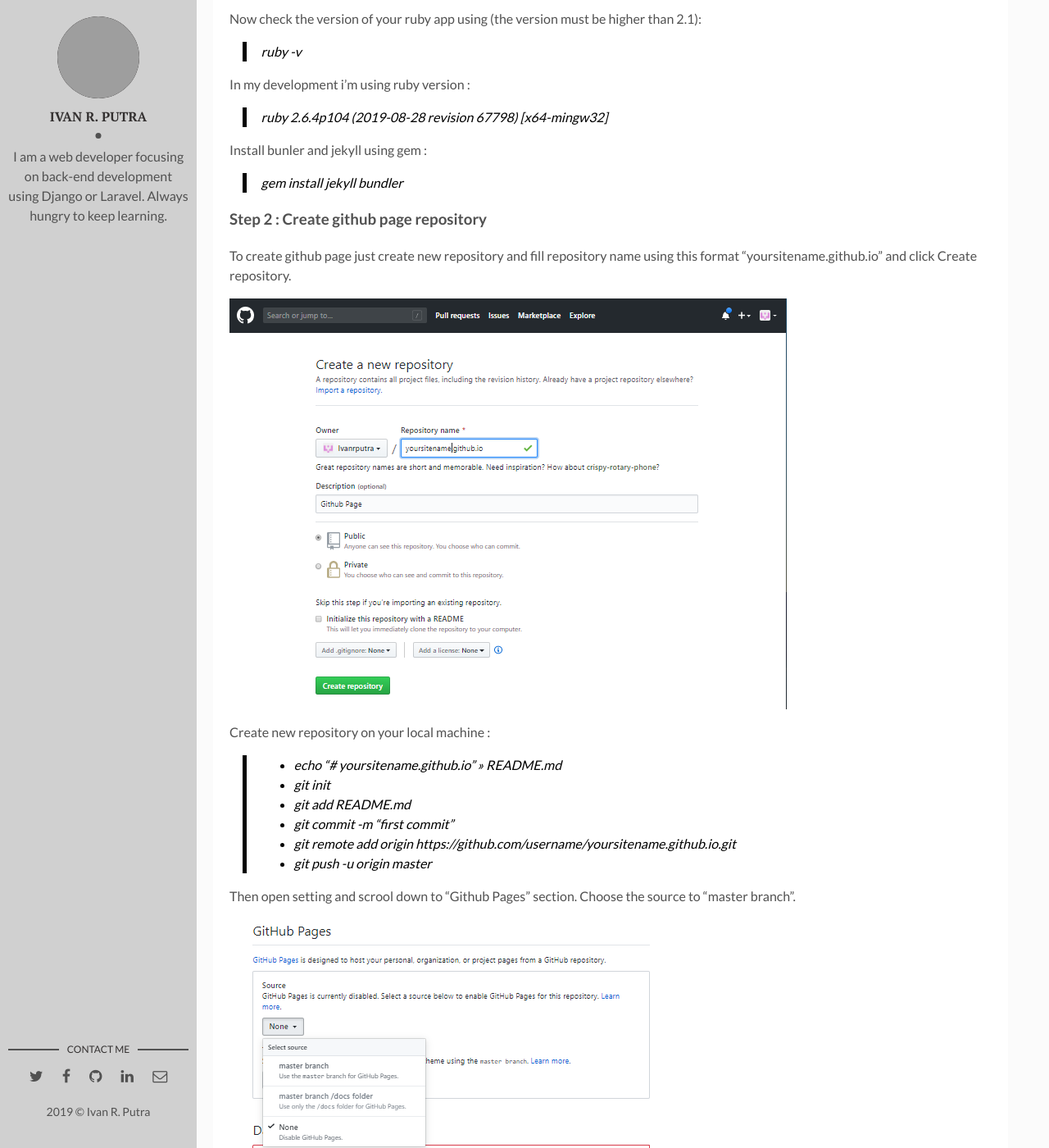
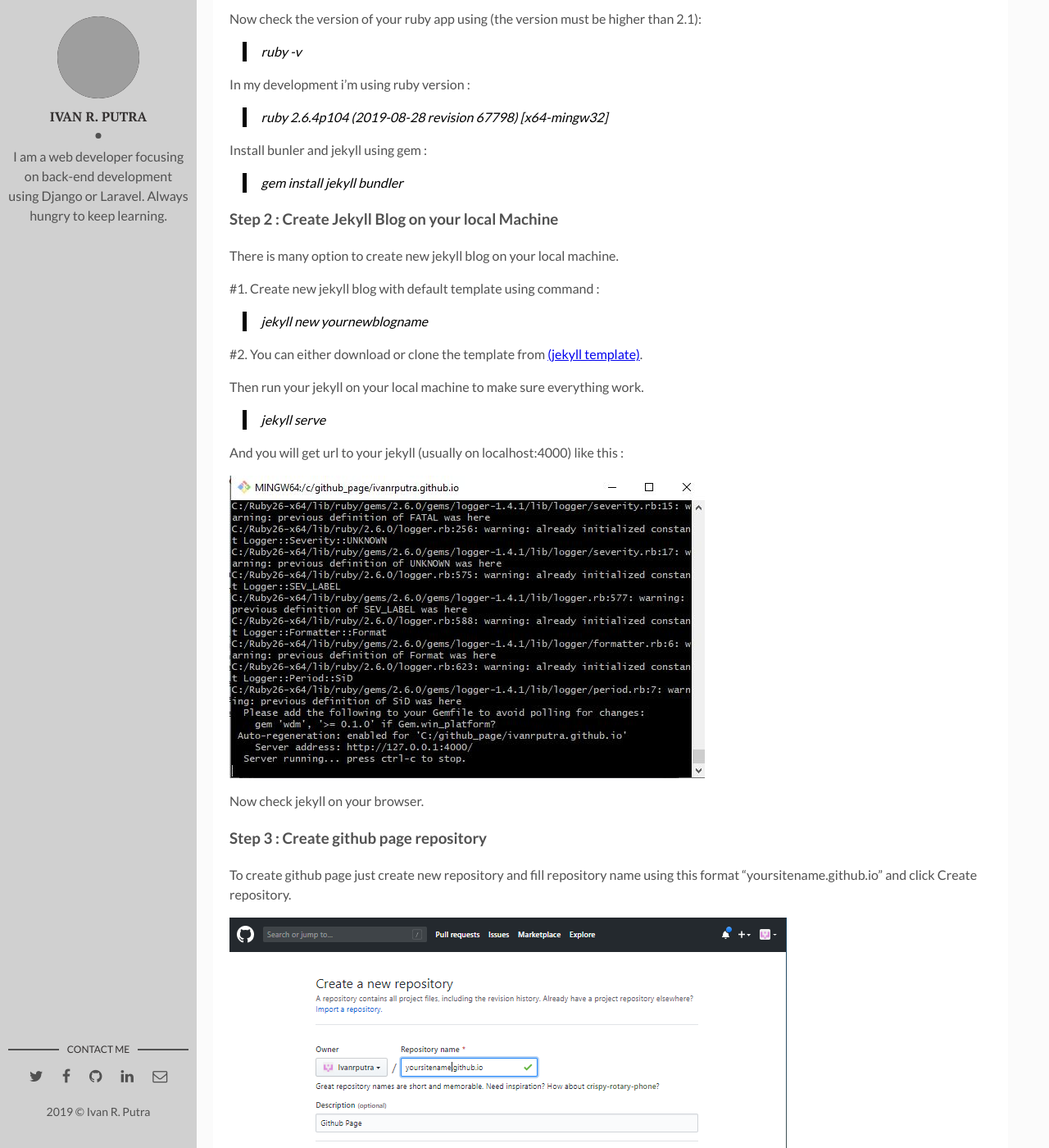
Before and after one commit to Ivanrputra/ivanrputra.github.io, a Jekyll site: the page built from _posts/2017-09-12-BUild Github Page using Jekyll static site generator.markdown, in a window 1280 px wide and 1400 px high, scrolled down 985 px. Shown: the whole window at 82% size. Built offline with Jekyll 4.4.1, drawn with Linux system fonts in a browser that asks for light colours; comment, search, counter and statistics services are not loaded; some of the changed text lies outside the part shown; grey boxes are pictures that could not be loaded.

Commit message:
first post

```diff
--- a/_includes/head.html
+++ b/_includes/head.html
@@ -86,4 +86,54 @@
 	<link rel="stylesheet" href="{{ "/assets/fonts/font-awesome/css/font-awesome.min.css" | prepend: site.baseurl }}">
 	<!-- Styles -->
 	<link rel="stylesheet" href="{{ "/assets/css/main.css" | prepend: site.baseurl }}">
+  <script src="https://unpkg.com/simple-jekyll-search@1.5.0/dest/simple-jekyll-search.min.js"></script>
+  <style type="text/css">
+    input {
+      outline: none;
+    }
+    input[type=search] {
+      -webkit-appearance: textfield;
+      -webkit-box-sizing: content-box;
+      font-family: inherit;
+      font-size: 100%;
+    }
+    input::-webkit-search-decoration,
+    input::-webkit-search-cancel-button {
+      display: none;
+    }
+
+
+    input[type=search] {
+      background: #ededed url(https://static.tumblr.com/ftv85bp/MIXmud4tx/search-icon.png) no-repeat 9px center;
+      border: solid 1px #ccc;
+      padding: 9px 10px 9px 32px;
+      width: 55px;
+
+      -webkit-border-radius: 10em;
+      -moz-border-radius: 10em;
+      border-radius: 10em;
+
+      -webkit-transition: all .5s;
+      -moz-transition: all .5s;
+      transition: all .5s;
+    }
+    input[type=search]:focus {
+      width: 130px;
+      background-color: #fff;
+      border-color: #66CC75;
+
+      -webkit-box-shadow: 0 0 5px rgba(109,207,246,.5);
+      -moz-box-shadow: 0 0 5px rgba(109,207,246,.5);
+      box-shadow: 0 0 5px rgba(109,207,246,.5);
+    }
+
+
+    input:-moz-placeholder {
+      color: #999;
+    }
+    input::-webkit-input-placeholder {
+      color: #999;
+    }
+  </style>
+
 </head>
--- a/_layouts/default.html
+++ b/_layouts/default.html
@@ -1,57 +1,6 @@
 <!DOCTYPE html>
 <html lang="en">
 {% include head.html %}
-<style type="text/css">
-
-input {
-	outline: none;
-}
-input[type=search] {
-	-webkit-appearance: textfield;
-	-webkit-box-sizing: content-box;
-	font-family: inherit;
-	font-size: 100%;
-}
-input::-webkit-search-decoration,
-input::-webkit-search-cancel-button {
-	display: none;
-}
-
-
-input[type=search] {
-	background: #ededed url(https://static.tumblr.com/ftv85bp/MIXmud4tx/search-icon.png) no-repeat 9px center;
-	border: solid 1px #ccc;
-	padding: 9px 10px 9px 32px;
-	width: 55px;
-
-	-webkit-border-radius: 10em;
-	-moz-border-radius: 10em;
-	border-radius: 10em;
-
-	-webkit-transition: all .5s;
-	-moz-transition: all .5s;
-	transition: all .5s;
-}
-input[type=search]:focus {
-	width: auto;
-	background-color: #fff;
-	border-color: #66CC75;
-
-	-webkit-box-shadow: 0 0 5px rgba(109,207,246,.5);
-	-moz-box-shadow: 0 0 5px rgba(109,207,246,.5);
-	box-shadow: 0 0 5px rgba(109,207,246,.5);
-}
-
-
-input:-moz-placeholder {
-	color: #999;
-}
-input::-webkit-input-placeholder {
-	color: #999;
-}
-</style>
-<script src="https://unpkg.com/simple-jekyll-search@1.5.0/dest/simple-jekyll-search.min.js"></script>
-
 <body>
   <div class="wrapper">
     {{ content }}
--- a/_posts/2017-09-12-BUild Github Page using Jekyll static site generator.markdown
+++ b/_posts/2017-09-12-BUild Github Page using Jekyll static site generator.markdown
@@ -28,23 +28,42 @@
 Install bunler and jekyll using gem :
 > gem install jekyll bundler
 
+### Step 2 : Create Jekyll Blog on your local Machine
 
-### Step 2 : Create github page repository
+There is many option to create new jekyll blog on your local machine.
+
+#1. Create new jekyll blog with default template using command :
+
+> jekyll new yournewblogname
+
+#2. You can either download or clone the template from [(jekyll template)](https://jekyllthemes.io/).
+
+Then run your jekyll on your local machine to make sure everything work.
+
+> jekyll serve
+
+And you will get url to your jekyll (usually on localhost:4000) like this :
+
+![Github Page Setting]({{site.baseurl}}/assets/img/github_page/jekyll-serve.jpg)
+
+Now check jekyll on your browser.
+
+### Step 3 : Create github page repository
 
 To create github page just create new repository and fill repository name using this format "yoursitename.github.io" and click Create repository.
 
 ![Create Github Page Repository]({{site.baseurl}}/assets/img/github_page/create-repo.jpg)
 
-Create new repository on your local machine :
+Go to your jekyll root folder and init new repository on your local machine and push your jekyll :
 
-> * echo "# yoursitename.github.io" >> README.md
-* git init
-* git add README.md
+> * git init
+* git add .
 * git commit -m "first commit"
 * git remote add origin https://github.com/username/yoursitename.github.io.git
-* git push -u origin master
-{: color=black}
+* git push origin master
 
 Then open setting and scrool down to "Github Pages" section. Choose the source to "master branch".
 
 ![Github Page Setting]({{site.baseurl}}/assets/img/github_page/github-pages-setting.jpg)
+
+And now open "yoursitename.github.io" and your blog is ready to go.
```
Also changed, not shown: assets/img/github_page/jekyll-serve.jpg (added), assets/img/i-rest - Copy.jpg (added).
